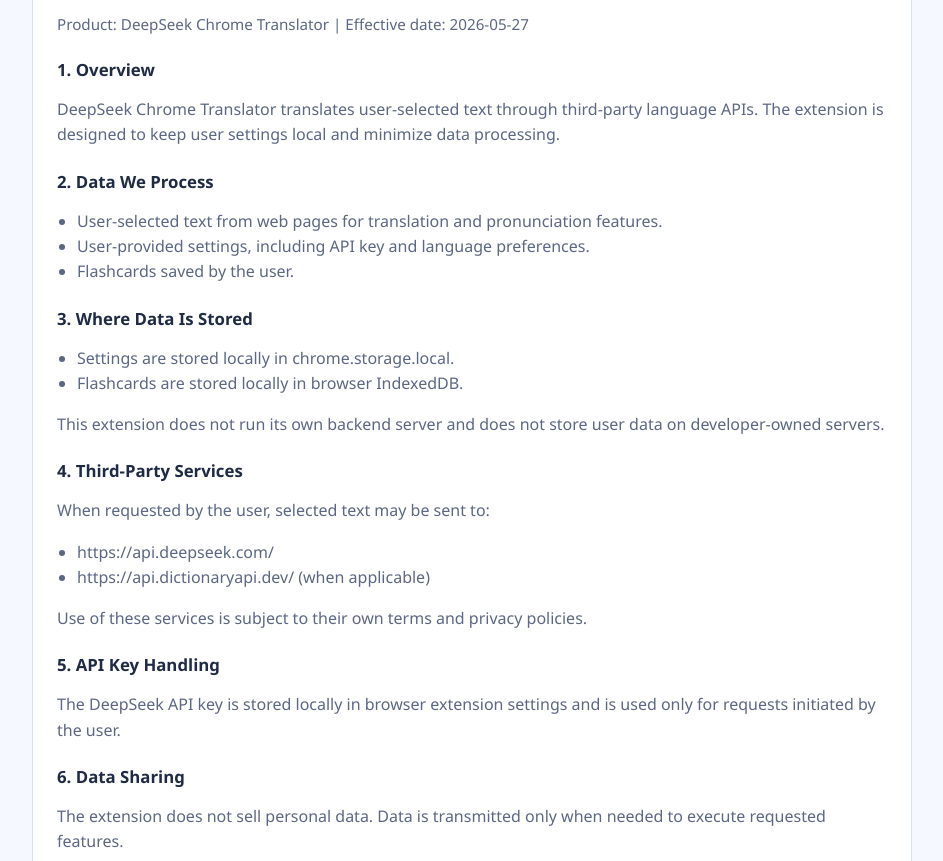
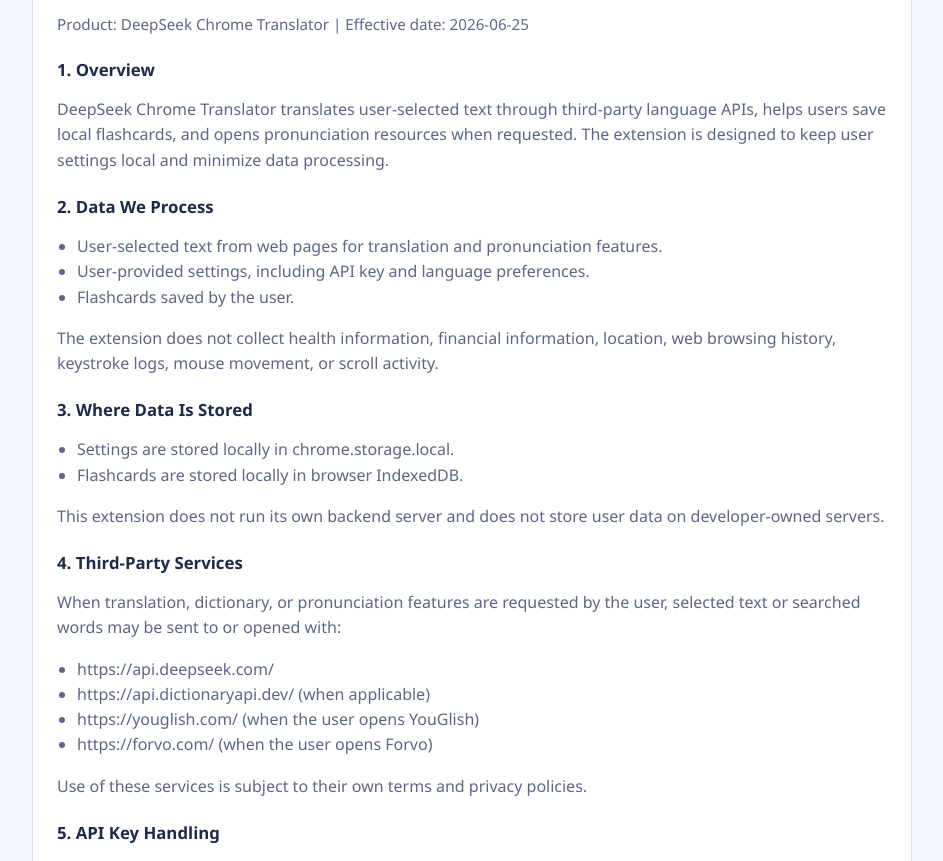
Before and after one commit to guipborges/deepseek, a browser extension: page docs/privacy-policy.html in a window 1280 px wide. Shown: the part 91-952 px from the top of the page, without its empty margins (168-1111 px from the left). Drawn offline with Linux system fonts and the light colour scheme.

Commit message:
Update hosted privacy policy disclosures

```diff
--- a/docs/privacy-policy.html
+++ b/docs/privacy-policy.html
@@ -72,11 +72,12 @@
     <main class="container">
       <article class="card">
         <h1>Privacy Policy</h1>
-        <p class="meta">Product: DeepSeek Chrome Translator | Effective date: 2026-05-27</p>
+        <p class="meta">Product: DeepSeek Chrome Translator | Effective date: 2026-06-25</p>
 
         <h2>1. Overview</h2>
         <p>
-          DeepSeek Chrome Translator translates user-selected text through third-party language APIs.
+          DeepSeek Chrome Translator translates user-selected text through third-party language APIs,
+          helps users save local flashcards, and opens pronunciation resources when requested.
           The extension is designed to keep user settings local and minimize data processing.
         </p>
 
@@ -86,6 +87,10 @@
           <li>User-provided settings, including API key and language preferences.</li>
           <li>Flashcards saved by the user.</li>
         </ul>
+        <p>
+          The extension does not collect health information, financial information, location,
+          web browsing history, keystroke logs, mouse movement, or scroll activity.
+        </p>
 
         <h2>3. Where Data Is Stored</h2>
         <ul>
@@ -97,10 +102,15 @@
         </p>
 
         <h2>4. Third-Party Services</h2>
-        <p>When requested by the user, selected text may be sent to:</p>
+        <p>
+          When translation, dictionary, or pronunciation features are requested by the user,
+          selected text or searched words may be sent to or opened with:
+        </p>
         <ul>
           <li>https://api.deepseek.com/</li>
           <li>https://api.dictionaryapi.dev/ (when applicable)</li>
+          <li>https://youglish.com/ (when the user opens YouGlish)</li>
+          <li>https://forvo.com/ (when the user opens Forvo)</li>
         </ul>
         <p>
           Use of these services is subject to their own terms and privacy policies.
@@ -113,7 +123,9 @@
 
         <h2>6. Data Sharing</h2>
         <p>
-          The extension does not sell personal data. Data is transmitted only when needed to execute requested features.
+          The extension does not sell user data. It does not transfer user data for purposes unrelated to
+          the extension's single purpose. Data is transmitted only when needed to execute requested features.
+          The extension does not use user data to determine creditworthiness or for lending purposes.
         </p>
 
         <h2>7. Security</h2>
```
